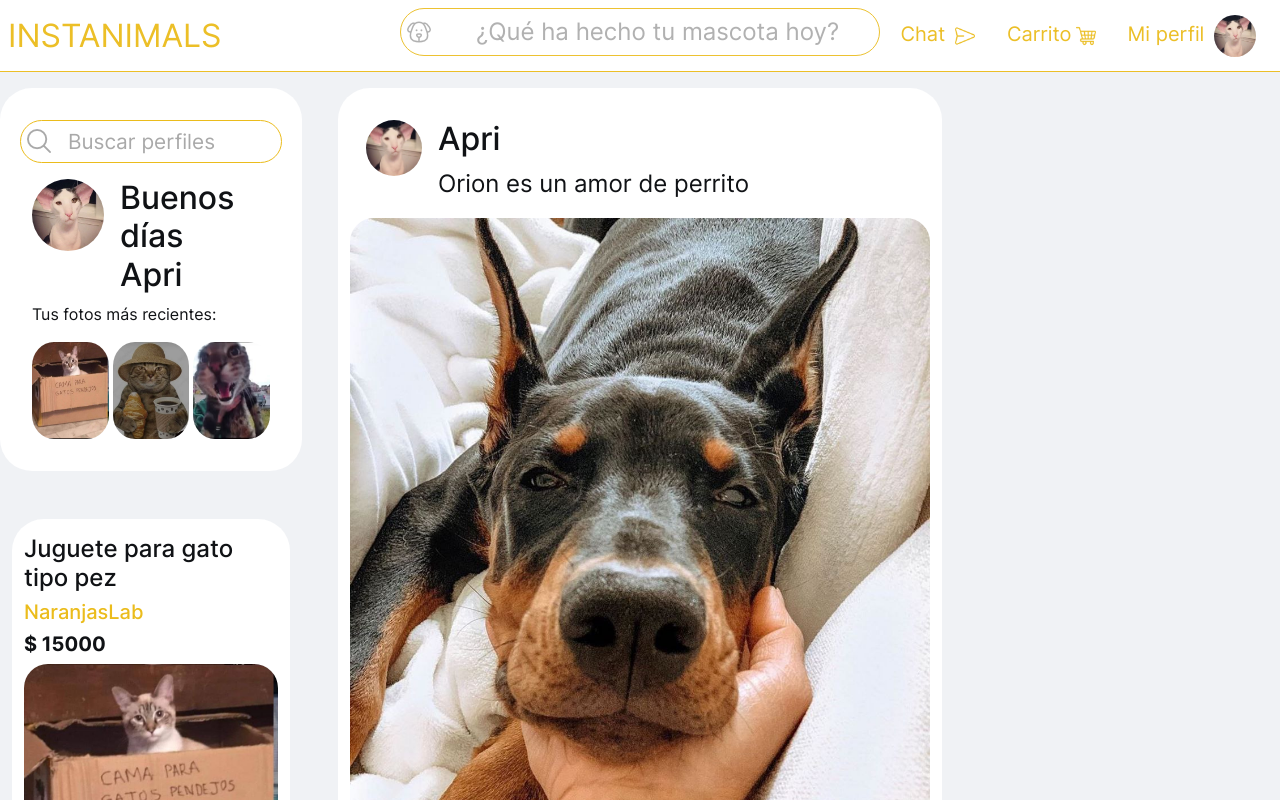
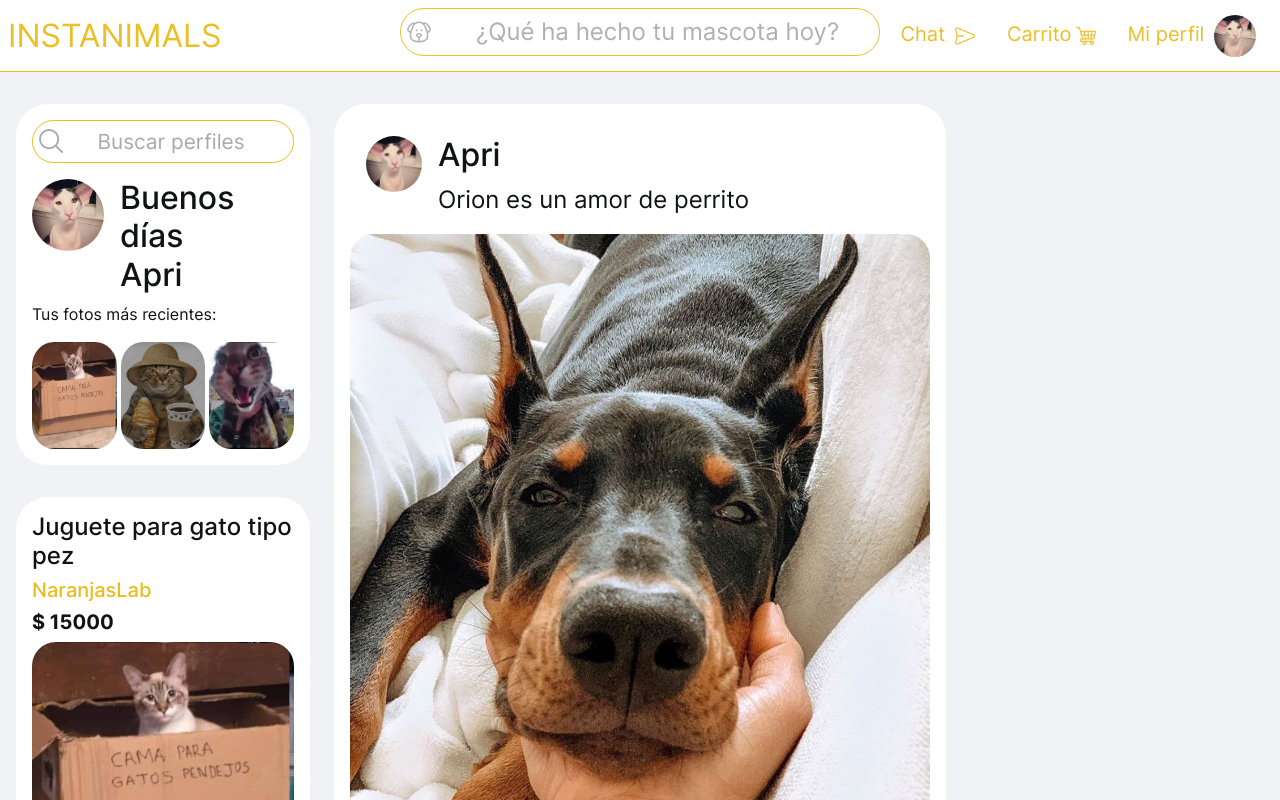
Before and after one commit to Aleksei324/instanimals-frontend, a React (Vite) app: page /login in a window 1280 px wide. Both pictures are taken after a click on the button "Iniciar sesión". Shown: the top 800 px of the page. Built offline with nearby package versions, Linux system fonts and the light colour scheme.

Commit message:
layout fixes

```diff
--- a/src/components/AdHome.tsx
+++ b/src/components/AdHome.tsx
@@ -11,7 +11,7 @@ export const AdHome = memo( ({data}: adProps) => {
 
   const {onAdd, getBought} = useAdHome(data)
   return (
-    <article className="componentG ad container">
+    <article className="componentG ad container-fluent">
       <div className="row">
         <div className="col-12">
           <h4>{data.name}</h4>
--- a/src/components/AdsSideHome.tsx
+++ b/src/components/AdsSideHome.tsx
@@ -6,15 +6,11 @@ export const AdsSideHome = ({profileID}: feedProps) => {
   const adsArray = useAds(profileID)
 
   return (
-    <div className="container-fluid" role="feed">
+    <div role="feed">
       {
         adsArray.map( (post, key) => {
           return (
-            <div key={key} className="row">
-              <div className="col-12">
-                <AdHome data={post} />
-              </div>
-            </div>
+            <AdHome key={key} data={post} />
           )
         })
       }
--- a/src/components/FeedHome.tsx
+++ b/src/components/FeedHome.tsx
@@ -10,18 +10,14 @@ export const FeedHome = ({profileID}: feedProps) => {
   const postsArray = useFeed(profileID)
 
   return (
-    <div className="container-fluid" role="feed">
+    <div role="feed">
       {
         postsArray.map( (post, key) => {
           return (
-            <div key={key} className="row">
-              <div className="col-12">
-                <PostHome data={post} />
-              </div>
-            </div>
+            <PostHome key={key} data={post} />
           )
         })
       }
     </div>
-  );
-};
+  )
+}
--- a/src/components/PostHome.tsx
+++ b/src/components/PostHome.tsx
@@ -12,7 +12,7 @@ export const PostHome = memo( ({data}: postProps) => {
 
   const {likeAction, commentAction, getLiked, getLikes} = usePost(data)
   return (
-    <article className="componentG post container">
+    <article className="componentG post container-fluent">
 
       <div className="titlePost row">
         <div className="col-12 flexG">
--- a/src/pages/Home.tsx
+++ b/src/pages/Home.tsx
@@ -17,7 +17,7 @@ export const Home = () => {
             <br/>
             <br/>
             <br/>
-            <div className="container-fluent">
+            <div className="container-fluent home">
               <div className="row">
 
                 {
@@ -32,23 +32,32 @@ export const Home = () => {
 
                   <div className="welcomeHome componentG container-fluent">
 
-                    <form className="row" role="search" onSubmit={() => onSearch()}>
+                  <div className="row">
+                    <form className="col-12" role="search" onSubmit={() => onSearch()}>
                       <label className='visually-hidden' htmlFor='inputSearchProfile'>Buscar perfil</label>
 
                       <input className="yellowInputTextG searchWelcomeHome" id="inputSearchProfile"
                         value={getSearchValue} onChange={(evt) => setSearchValue(evt.target.value)}
                         type="search" placeholder="Buscar perfiles" />
                     </form>
+                  </div>
 
-                    <div className="flexG">
-                      <Link title="Ir a mi perfil" className="sidePfpHome" to={`/profile/${userID}`}>
-                        <img className="roundedImagesG" src={picture} alt="Foto de perfil" width='72' height='72' />
-                      </Link>
+                    <div className="row">
+                      <div className="col-12">
+                        <div className="flexG">
+                          <Link title="Ir a mi perfil" className="sidePfpHome" to={`/profile/${userID}`}>
+                            <img className="roundedImagesG" src={picture} alt="Foto de perfil" width='72' height='72' />
+                          </Link>
 
-                      <h2>Buenos días<br/>{name}</h2>
+                          <h2>Buenos días<br/>{name}</h2>
+                        </div>
+                      </div>
                     </div>
 
-                    <p>Tus fotos más recientes:</p>
+                    <div className="row">
+                      <p className="col-12">Tus fotos más recientes:</p>
+                    </div>
+
                     <div className="fotosRecientesHome row g-1">
                       <img className="col-4" src="/placeholders/post-photo-1.jpg" alt='foto reciente' />
                       <img className="col-4" src="/placeholders/post-photo-2.jpg" alt='foto reciente' />
--- a/src/styles/PostHome.css
+++ b/src/styles/PostHome.css
@@ -1,6 +1,5 @@
 .post {
-  margin-bottom: 1rem;
-  margin-top: 1rem;
+  margin-top: 2rem;
   padding: 1rem;
 }
 
--- a/src/styles/home.css
+++ b/src/styles/home.css
@@ -1,14 +1,16 @@
+.home {
+  padding-left: 1rem;
+  padding-right: 1rem;
+}
+
 .sideHome {
-  margin-bottom: 1rem;
-  margin-top: 1rem;
   text-align: left;
 }
 
 .welcomeHome {
   text-align: left;
-  padding: 2rem;
-  margin-top: 1rem;
-  margin-bottom: 1rem;
+  padding: 1rem;
+  margin-top: 2rem;
 }
 
 .fotosRecientesHome > img {
@@ -20,6 +22,7 @@
 }
 
 .searchWelcomeHome {
+  width: 100%;
   font-size: 1.3rem;
   text-align: center;
   padding: 0.3rem;
--- a/src/styles/shared/Footer.css
+++ b/src/styles/shared/Footer.css
@@ -2,7 +2,7 @@
   width: 100%;
   padding-top: 2rem;
   padding-bottom: 2rem;
-  margin: 0;
+  margin-top: 2rem;
   background-color: var(--dark-component);
 }
 
```
